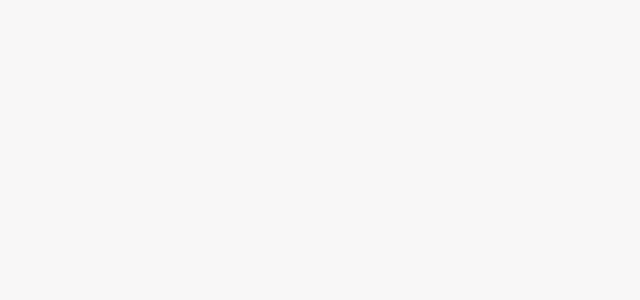
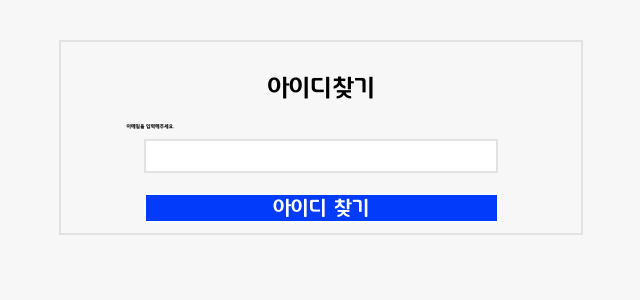
Before and after one commit to yundevingV/BookStore24, a React (Create React App) app: page /findid in a window 1280 px wide. Before the commit this address had no page. Shown: the top 300 px of the page, without its empty margins (321-961 px from the left). Built offline with nearby package versions, Linux system fonts and the light colour scheme.

Commit message:
[Feat] : 아이디찾기 페이지 구현

```diff
--- a/src/App.tsx
+++ b/src/App.tsx
@@ -2,6 +2,7 @@ import React from 'react';
 import Login from './pages/Login'
 import Join from './pages/Join';
 import Main from './pages/Main';
+import FindId from './pages/FindId';
 
 
 import { Route , Routes } from 'react-router';
@@ -18,6 +19,8 @@ function App() {
         <Route path='/' element={<Main />} />
         <Route path='/login' element={<Login />} />
         <Route path='/join' element={<Join />} />
+        <Route path='/findid' element={<FindId />} />
+
       </Routes>
 
     </AppContainer>
--- /dev/null
+++ b/src/pages/FindId.tsx
@@ -0,0 +1,143 @@
+import React from "react";
+import Header from "../components/Header";
+import { styled } from "styled-components";
+
+export default function FindId(){
+    return(
+        <Wrapper>
+            <FindContainer>
+                <Title>
+                    <TitleFont>
+                        아이디찾기
+                    </TitleFont>
+                </Title>
+
+
+                <InputContainer>
+                <Div>
+                    <P>
+                        이메일을 입력해주세요.
+                    </P>
+                </Div>
+                    <Input />
+                </InputContainer>
+
+
+                <ButtonContainer>
+                    <Button>
+                        아이디 찾기
+                    </Button>
+                </ButtonContainer>
+
+            </FindContainer>
+        </Wrapper>
+
+    )
+}
+const Wrapper = styled.div`
+
+`
+const FindContainer = styled.div`
+
+width : 500px;
+
+font-family: arial;
+font-size: 24px;
+
+margin: 0 auto;
+padding : 10px;
+
+border : 2px solid #e2e2e2;
+
+font-family: tway, sans-serif, Arial;
+
+position : relative;
+top:5vh;
+`
+
+const Title = styled.div`
+margin: 0 auto;
+text-align : center;
+
+`
+
+const TitleFont = styled.p`
+`
+const Div = styled.div`
+margin:0px;
+border : 0px;
+
+`
+
+const P = styled.p`
+font-size : 5px;
+text-align : left;
+
+/* 상 오 하 왼 */
+margin : 0px 0px 0px 55px;
+
+color : #212221;
+
+font-family: tway, sans-serif, Arial;
+font-weight : bold;
+
+`
+
+const InputContainer = styled.div`
+margin: 0 auto;
+text-align : center;
+
+`
+
+const Input = styled.input`
+width : 350px;
+height : 30px;
+
+margin : 10px;
+
+border : 2px solid #e2e2e2;
+padding : 0px;
+
+&::placeholder{
+    font-family: tway, sans-serif, Arial;
+	}
+
+//인풋 창 포커스
+&:focus {
+    //클릭 했을때 기본(?) 선 안나오게.
+    outline: none !important;
+
+    border: 2px solid blue;
+    }
+`
+
+const ButtonContainer = styled.div`
+margin: 0 auto;
+text-align : center;
+
+`
+
+const Button = styled.button`
+
+//기본 크기가 input > button
+width : 355px;
+height : 30px;
+
+font-size : 20px;
+color : #ffffff;
+
+margin-top : 10px;
+
+background-color: #033bfa;
+
+border : 2px solid #ffffff;
+font-family: tway, sans-serif, Arial;
+
+&:hover {
+    background-color: #ffffff;
+    border : 2px solid #033bfa;
+
+    color : black;
+    cursor : pointer;
+    }
+`
--- a/src/pages/Login.tsx
+++ b/src/pages/Login.tsx
@@ -1,5 +1,6 @@
 import React from "react";
 import Header from "../components/Header";
+import {StyledLink} from '../styles/link'
 import useInput from '../hooks/useInput';
 import naver from '../assets/imgs/Naver.jpg'
 import kakao from '../assets/imgs/Kakao.jpg'
@@ -7,6 +8,7 @@ import google from '../assets/imgs/Google.png'
 
 
 import { styled } from "styled-components";
+import {Link} from 'react-router-dom';
 
 export default function Login() {
 
@@ -84,13 +86,19 @@ export default function Login() {
 
                 <MenuContainer>
                     <Menu>
-                        회원 가입
+                        <StyledLink to='/join'>
+                            회원 가입
+                        </StyledLink>
                     </Menu>
                     <Menu>
-                        아이디찾기
+                        <StyledLink to='/findid'>
+                            아이디찾기
+                        </StyledLink>
                     </Menu>
                     <Menu>
-                        비밀번호찾기
+                        <StyledLink to='/findpwd'>
+                            비밀번호찾기
+                        </StyledLink>
                     </Menu>
                 </MenuContainer>
 
@@ -124,6 +132,8 @@ border : 2px solid #e2e2e2;
 
 font-family: tway, sans-serif, Arial;
 
+position : relative;
+top:5vh;
 `
 
 const Title = styled.div`
@@ -209,7 +219,6 @@ margin: 0 auto;
 
 const Menu = styled.span`
 font-size : 8px;
-color:  #7d7874;
 margin-right : 1vw;
 
 &:hover {
--- /dev/null
+++ b/src/styles/link.ts
@@ -0,0 +1,9 @@
+import { styled } from "styled-components";
+import {Link} from "react-router-dom"
+
+export const StyledLink = styled(Link)`
+    color:  #7d7874;
+
+  text-decoration: none;
+  cursor: pointer;
+`
```
